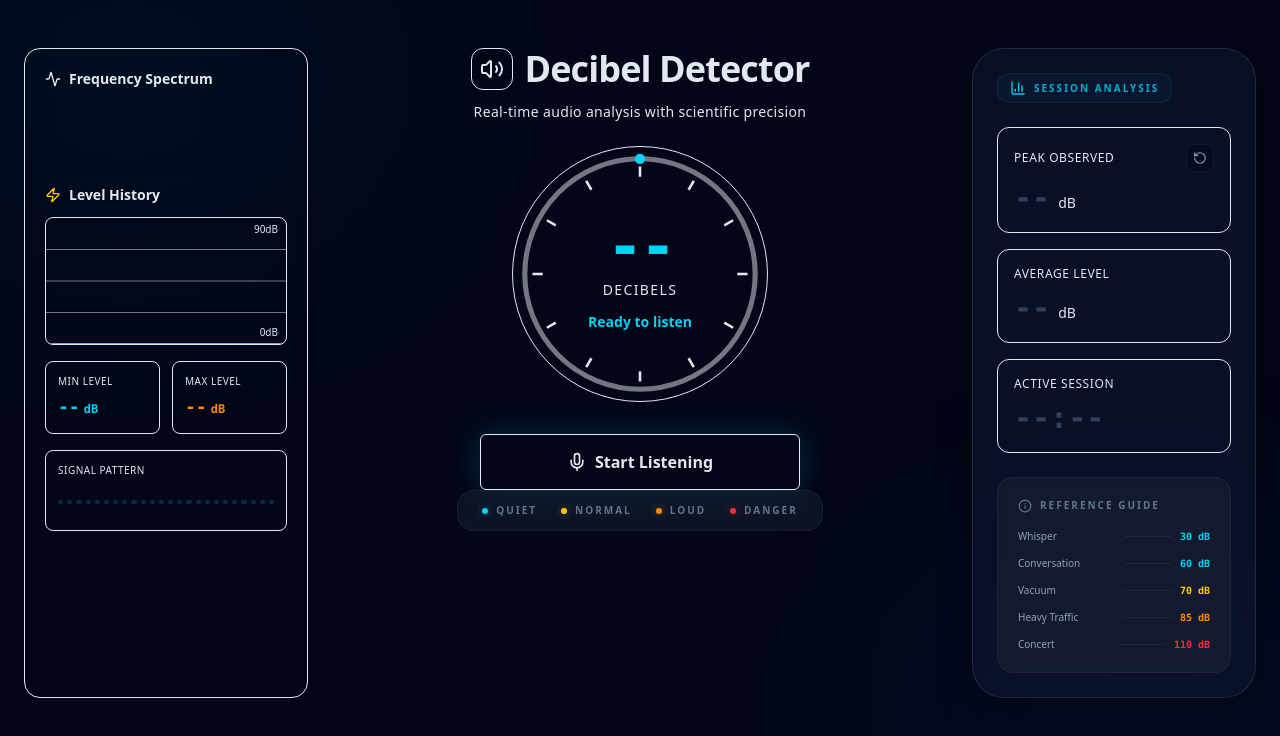
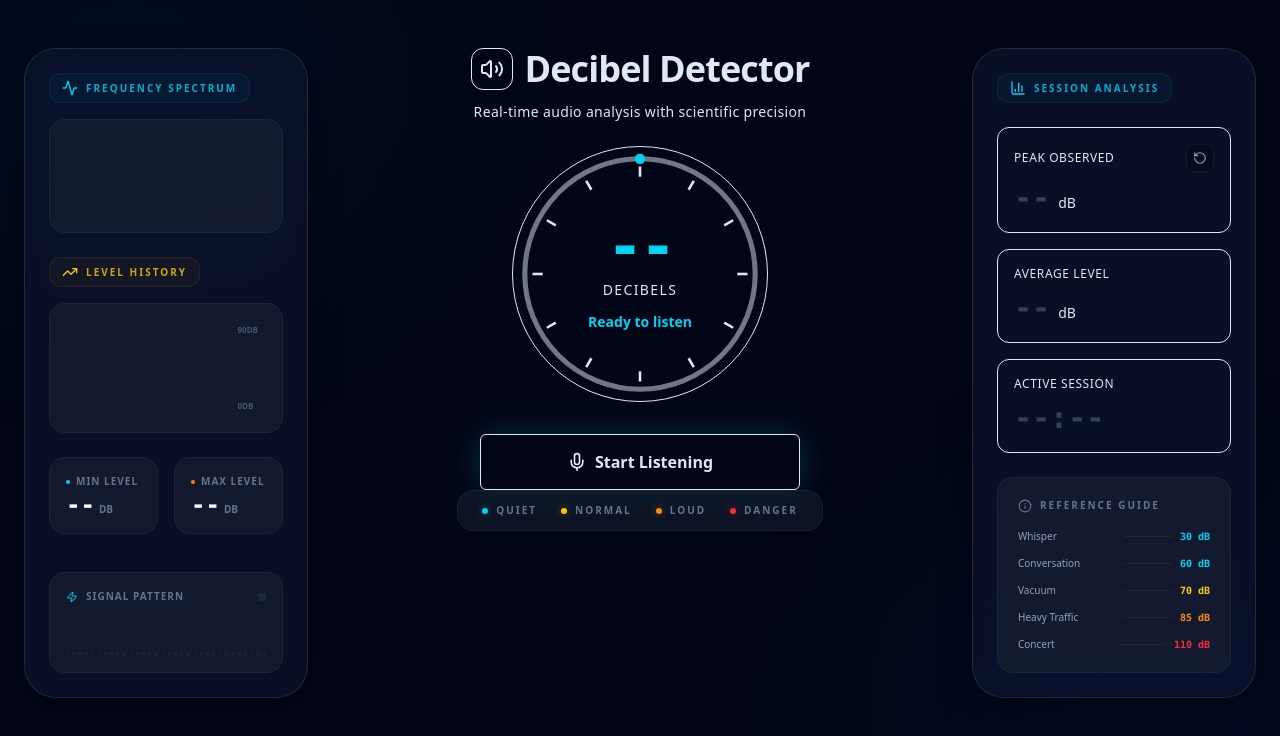
Before and after one commit to thaitommytran/decibel-detector-v2, a React (Vite) app: page / in a window 1280 px wide. Shown: the top 736 px of the page. Built offline with nearby package versions, Linux system fonts and the light colour scheme.

Commit message:
updated pattern and styling for visualizers and graphs

```diff
--- a/src/components/FrequencyVisualizer.tsx
+++ b/src/components/FrequencyVisualizer.tsx
@@ -1,4 +1,4 @@
-import { Activity, Zap } from "lucide-react";
+import { Activity, Zap, TrendingUp } from "lucide-react";
 import { FrequencyBars } from "./FrequencyBars";
 import { HistoryGraph } from "./HistoryGraph";
 
@@ -16,64 +16,88 @@ export function FrequencyVisualizer({
   historyLength,
 }: FrequencyVisualizerProps) {
   return (
-    <div className="bg-card/50 backdrop-blur-sm rounded-2xl border border-border p-5 h-full">
-      <div className="flex items-center gap-2 mb-4">
-        <Activity className="w-4 h-4 text-primary" />
-        <h3 className="text-sm font-semibold text-foreground">
-          Frequency Spectrum
-        </h3>
+    <div className="glass-panel rounded-[2rem] p-6 h-full flex flex-col gap-6">
+      {/* Frequency spectrum section */}
+      <div className="flex flex-col gap-4">
+        <div className="flex items-center gap-2 px-3 py-1.5 rounded-xl bg-cyan-500/5 border border-cyan-500/10 w-fit">
+          <Activity className="w-4 h-4 text-cyan-400" />
+          <h3 className="text-[10px] font-bold text-cyan-400/80 uppercase tracking-[0.2em]">
+            Frequency Spectrum
+          </h3>
+        </div>
+        <div className="glass-card rounded-2xl p-4 overflow-hidden">
+          <FrequencyBars
+            frequencyBars={frequencyBars}
+            isListening={isListening}
+          />
+        </div>
       </div>
 
-      {/* Frequency bars */}
-      <FrequencyBars frequencyBars={frequencyBars} isListening={isListening} />
+      {/* Level history section */}
+      <div className="flex flex-col gap-4">
+        <div className="flex items-center gap-2 px-3 py-1.5 rounded-xl bg-yellow-500/5 border border-yellow-500/10 w-fit">
+          <TrendingUp className="w-4 h-4 text-yellow-400" />
+          <h3 className="text-[10px] font-bold text-yellow-400/80 uppercase tracking-[0.2em]">
+            Level History
+          </h3>
+        </div>
+        <div className="glass-card rounded-2xl p-4 overflow-hidden">
+          <HistoryGraph dbHistory={dbHistory} historyLength={historyLength} />
+        </div>
+      </div>
 
-      {/* History graph */}
-      <div className="flex items-center gap-2 mb-3">
-        <Zap className="w-4 h-4 text-yellow-400" />
-        <h3 className="text-sm font-semibold text-foreground">Level History</h3>
-      </div>
-      <HistoryGraph dbHistory={dbHistory} historyLength={historyLength} />
-
-      {/* Real-time stats section */}
-      <div className="mt-4 grid grid-cols-2 gap-3">
-        <div className="bg-background/50 rounded-lg p-3 border border-border/50">
-          <div className="text-[10px] uppercase tracking-wider text-muted-foreground mb-1">
+      {/* Stats and pattern section */}
+      <div className="grid grid-cols-2 gap-4">
+        <div className="glass-card rounded-2xl p-4 transition-all hover:bg-white/5">
+          <div className="text-[10px] font-bold text-slate-500 uppercase tracking-widest mb-1 flex items-center gap-1.5">
+            <div className="w-1 h-1 rounded-full bg-cyan-400" />
             Min Level
           </div>
-          <div className="text-lg font-mono font-bold text-cyan-400">
+          <div className="text-2xl font-mono font-bold text-white leading-none">
             {isListening
               ? `${Math.round(Math.min(...dbHistory.filter((d) => d > 0))) || 0}`
               : "--"}
-            <span className="text-xs text-muted-foreground ml-1">dB</span>
+            <span className="text-[10px] text-slate-500 ml-1 font-sans uppercase">
+              dB
+            </span>
           </div>
         </div>
-        <div className="bg-background/50 rounded-lg p-3 border border-border/50">
-          <div className="text-[10px] uppercase tracking-wider text-muted-foreground mb-1">
+        <div className="glass-card rounded-2xl p-4 transition-all hover:bg-white/5">
+          <div className="text-[10px] font-bold text-slate-500 uppercase tracking-widest mb-1 flex items-center gap-1.5">
+            <div className="w-1 h-1 rounded-full bg-orange-400" />
             Max Level
           </div>
-          <div className="text-lg font-mono font-bold text-orange-400">
+          <div className="text-2xl font-mono font-bold text-white leading-none">
             {isListening ? `${Math.round(Math.max(...dbHistory))}` : "--"}
-            <span className="text-xs text-muted-foreground ml-1">dB</span>
+            <span className="text-[10px] text-slate-500 ml-1 font-sans uppercase">
+              dB
+            </span>
           </div>
         </div>
       </div>
 
-      {/* Waveform pattern indicator */}
-      <div className="mt-4 bg-background/50 rounded-lg p-3 border border-border/50">
-        <div className="text-[10px] uppercase tracking-wider text-muted-foreground mb-2">
-          Signal Pattern
+      {/* Signal pattern footer */}
+      <div className="glass-card rounded-2xl p-4 mt-auto">
+        <div className="flex items-center justify-between mb-3">
+          <div className="text-[10px] font-bold text-slate-500 uppercase tracking-widest flex items-center gap-2">
+            <Zap className="w-3 h-3 text-cyan-400" />
+            Signal Pattern
+          </div>
+          <div
+            className={`w-2 h-2 rounded-full ${isListening ? "bg-cyan-400 animate-pulse glow-cyan" : "bg-slate-800"}`}
+          />
         </div>
-        <div className="flex items-center gap-1 h-8">
-          {Array.from({ length: 24 }).map((_, i) => {
-            const historyIndex = Math.floor((i / 24) * dbHistory.length);
+        <div className="flex items-end gap-1 h-10">
+          {Array.from({ length: 32 }).map((_, i) => {
+            const historyIndex = Math.floor((i / 32) * dbHistory.length);
             const value = dbHistory[historyIndex] || 0;
             return (
               <div
                 key={i}
-                className="flex-1 bg-cyan-400 rounded-full transition-all duration-150"
+                className="flex-1 bg-gradient-to-t from-cyan-500/20 to-cyan-400 rounded-full transition-all duration-300"
                 style={{
-                  height: `${Math.max(15, (value / 120) * 100)}%`,
-                  opacity: isListening ? 0.4 + (value / 120) * 0.6 : 0.2,
+                  height: `${Math.max(10, (value / 120) * 100)}%`,
+                  opacity: isListening ? 0.3 + (value / 120) * 0.7 : 0.1,
                 }}
               />
             );
--- a/src/components/HistoryGraph.tsx
+++ b/src/components/HistoryGraph.tsx
@@ -5,71 +5,66 @@ interface HistoryGraphProps {
 
 export function HistoryGraph({ dbHistory, historyLength }: HistoryGraphProps) {
   return (
-    <div className="relative h-32 bg-background/50 rounded-lg overflow-hidden border border-border/50">
+    <div className="relative h-24 overflow-hidden">
       <svg
         className="w-full h-full"
         preserveAspectRatio="none"
         viewBox={`0 0 ${historyLength} 120`}
       >
-        {/* Grid lines */}
+        <defs>
+          <linearGradient id="historyGradient" x1="0" y1="0" x2="0" y2="1">
+            <stop offset="0%" stopColor="rgba(34, 211, 238, 0.4)" />
+            <stop offset="100%" stopColor="transparent" />
+          </linearGradient>
+          <filter id="glow">
+            <feGaussianBlur stdDeviation="1.5" result="coloredBlur" />
+            <feMerge>
+              <feMergeNode in="coloredBlur" />
+              <feMergeNode in="SourceGraphic" />
+            </feMerge>
+          </filter>
+        </defs>
+
+        {/* Dynamic Grid lines */}
+        {[30, 60, 90].map((y) => (
           <line
+            key={y}
             x1="0"
-          y1="30"
+            y1={120 - y}
             x2={historyLength}
-          y2="30"
-          stroke="currentColor"
-          strokeWidth="0.5"
-          className="text-border"
+            y2={120 - y}
+            stroke="rgba(255,255,255,0.03)"
+            strokeWidth="1"
           />
-        <line
-          x1="0"
-          y1="60"
-          x2={historyLength}
-          y2="60"
-          stroke="currentColor"
-          strokeWidth="0.5"
-          className="text-border"
-        />
-        <line
-          x1="0"
-          y1="90"
-          x2={historyLength}
-          y2="90"
-          stroke="currentColor"
-          strokeWidth="0.5"
-          className="text-border"
-        />
+        ))}
 
         {/* Area fill */}
         <path
           d={`M 0 120 ${dbHistory.map((db, i) => `L ${i} ${120 - db}`).join(" ")} L ${historyLength - 1} 120 Z`}
           fill="url(#historyGradient)"
-          opacity="0.3"
+          className="transition-all duration-300"
         />
 
-        {/* Line */}
+        {/* Main Line with Glow */}
         <path
           d={`M 0 ${120 - dbHistory[0]} ${dbHistory.map((db, i) => `L ${i} ${120 - db}`).join(" ")}`}
           fill="none"
-          stroke="rgb(34 211 238)"
-          strokeWidth="2"
+          stroke="rgb(34, 211, 238)"
+          strokeWidth="1.5"
           vectorEffect="non-scaling-stroke"
+          className="transition-all duration-300"
+          filter="url(#glow)"
         />
-
-        <defs>
-          <linearGradient id="historyGradient" x1="0" y1="0" x2="0" y2="1">
-            <stop offset="0%" stopColor="rgb(34 211 238)" />
-            <stop offset="100%" stopColor="transparent" />
-          </linearGradient>
-        </defs>
       </svg>
 
-      {/* Labels */}
-      <div className="absolute right-2 top-1 text-[10px] text-muted-foreground">
+      {/* Numerical Indicators */}
+      <div className="absolute inset-y-0 right-0 flex flex-col justify-between py-1 px-2 pointer-events-none">
+        <span className="text-[8px] font-bold text-slate-600 uppercase">
           90dB
-      </div>
-      <div className="absolute right-2 bottom-1 text-[10px] text-muted-foreground">
+        </span>
+        <span className="text-[8px] font-bold text-slate-600 uppercase">
           0dB
+        </span>
       </div>
     </div>
   );
```
Lines whose indentation alone changed are shown as unchanged.
